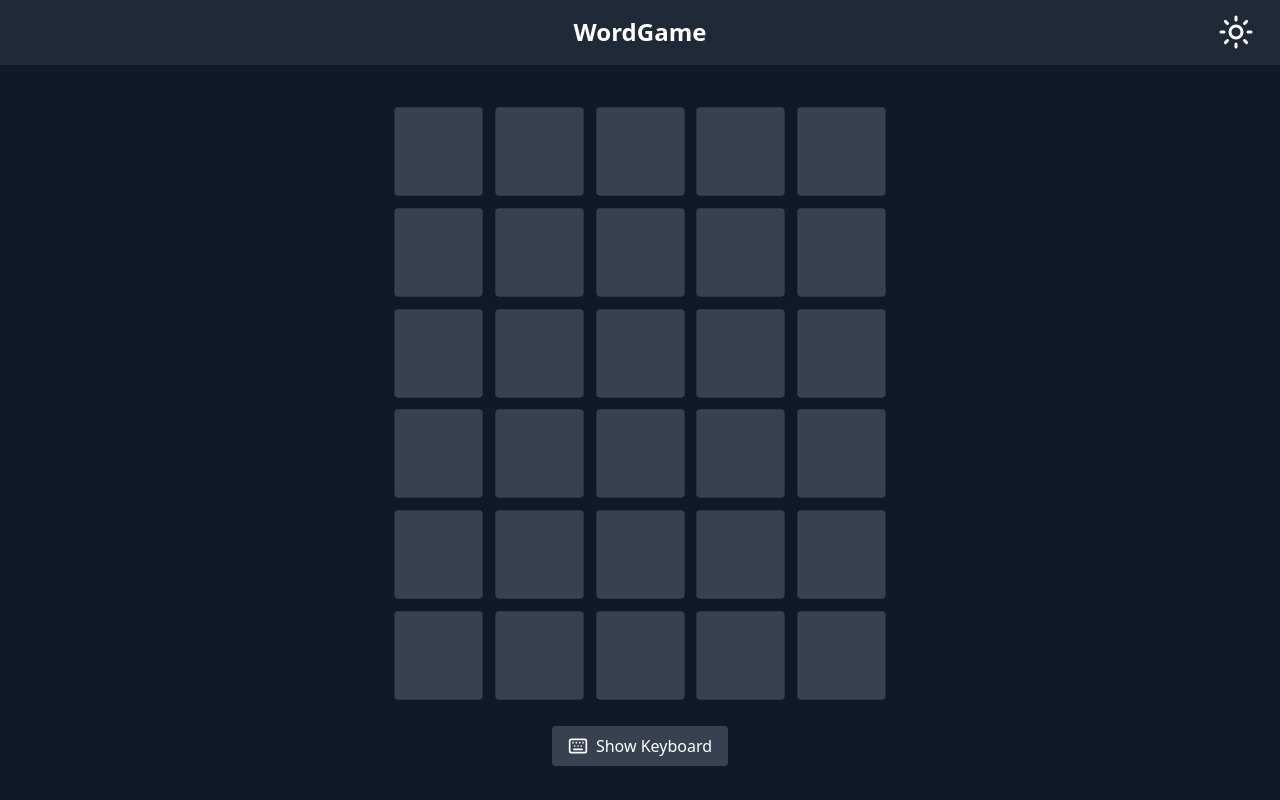
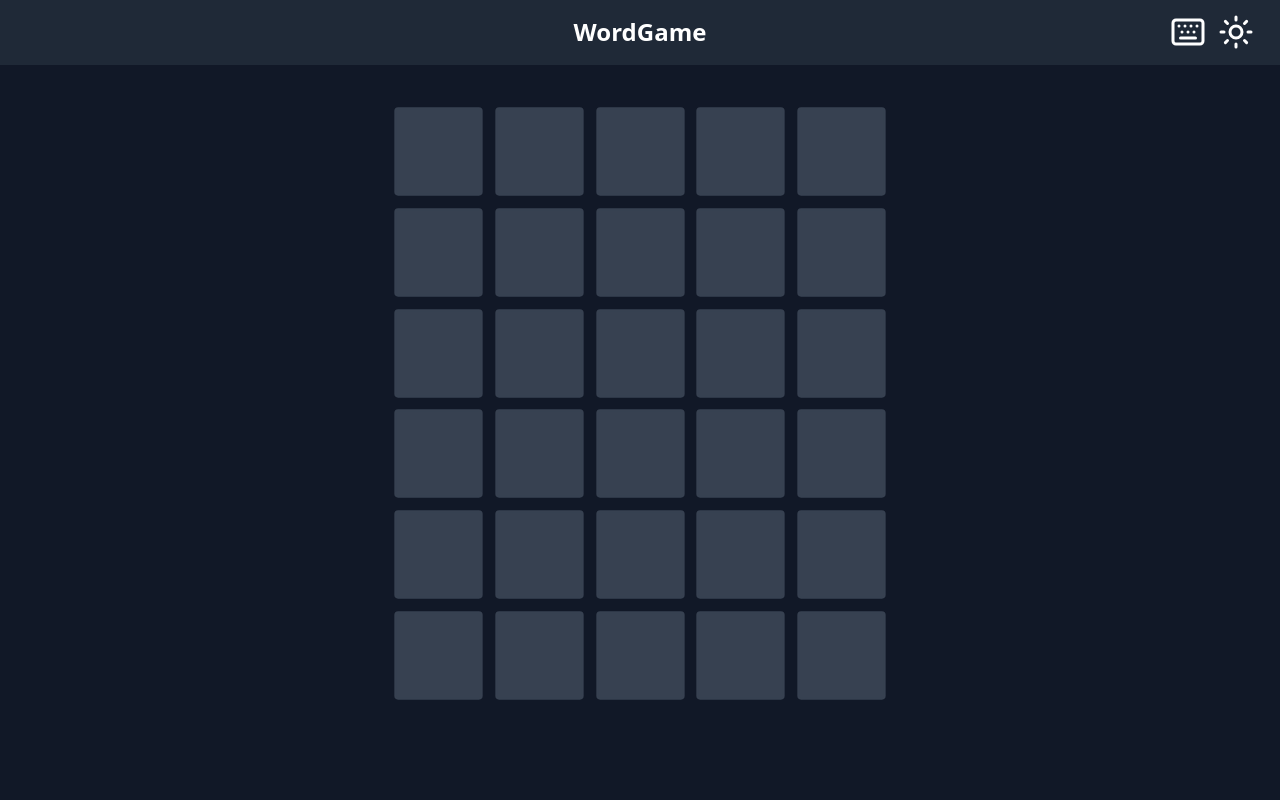
Before and after one commit to vishmaycode/wordgame, a React (Vite) app: page / in a window 1280 px wide. Built offline with nearby package versions, Linux system fonts and the light colour scheme; what an-array-of-english-words would draw is missing.

Commit message:
updated keyboard layout

```diff
--- a/src/App.tsx
+++ b/src/App.tsx
@@ -130,13 +130,23 @@ function App() {
       <header className="border-b border-gray-200 bg-gray-100 dark:border-gray-800 dark:bg-gray-800 transition-colors duration-300 p-4">
         <div className="flex justify-between items-center relative">
           <h1 className="text-2xl font-bold text-center w-full">WordGame</h1>
+          <div className="absolute right-4 flex items-center gap-4">
+            {/* Hide keyboard toggle button on mobile when keyboard is visible */}
+            <button
+              onClick={() => setShowKeyboard((prev) => !prev)}
+              className="text-black dark:text-white hover:text-gray-400 dark:hover:text-gray-600 transition scale-150 sm:inline-block hidden mr-2"
+              aria-label={showKeyboard ? 'Hide Keyboard' : 'Show Keyboard'}
+            >
+              <KeyboardIcon />
+            </button>
             <button
               onClick={toggleTheme}
-            className="absolute right-4 text-black dark:text-white hover:text-gray-400 dark:hover:text-gray-600 transition scale-150"
+              className="text-black dark:text-white hover:text-gray-400 dark:hover:text-gray-600 transition scale-150"
               aria-label="Toggle theme"
             >
               {theme === 'dark' ? <Sun /> : <Moon />}
             </button>
+          </div>
         </div>
       </header>
 
@@ -166,21 +176,12 @@ function App() {
           targetWord={gameState.targetWord}
         />
 
+        {/* Always show keyboard on mobile, toggle on desktop */}
         <div className="mt-8 sm:hidden">
           <Keyboard
             onKeyPress={handleKeyPress}
             keyStates={keyStates}
           />
-        </div>
-
-        <div className="hidden sm:flex justify-center mt-4">
-            <button
-                onClick={() => setShowKeyboard(!showKeyboard)}
-                className="px-4 py-2 rounded bg-gray-200 dark:bg-gray-700 hover:bg-gray-300 dark:hover:bg-gray-600 transition flex items-center gap-2"
-            >
-                <KeyboardIcon size={20} />
-                {showKeyboard ? 'Hide Keyboard' : 'Show Keyboard'}
-            </button>
         </div>
 
         {showKeyboard && (
```
Lines whose indentation alone changed are shown as unchanged.
